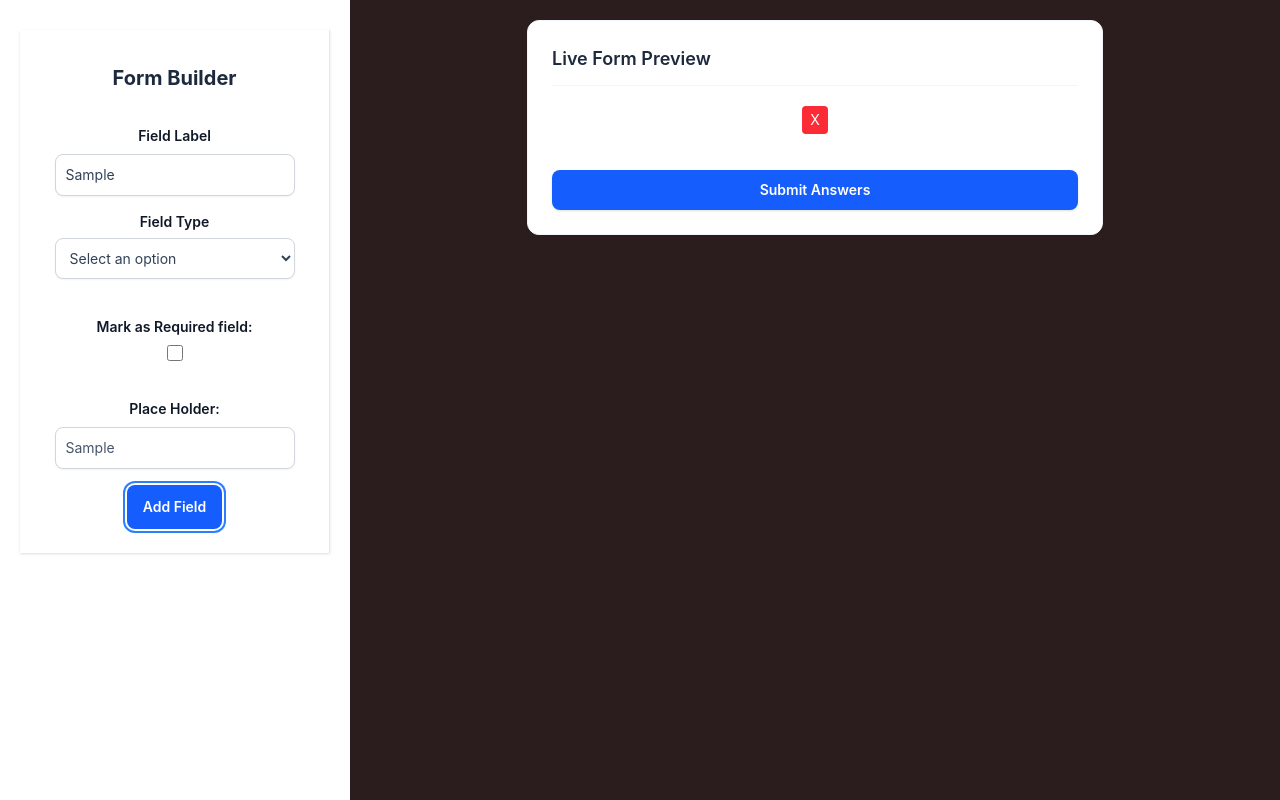
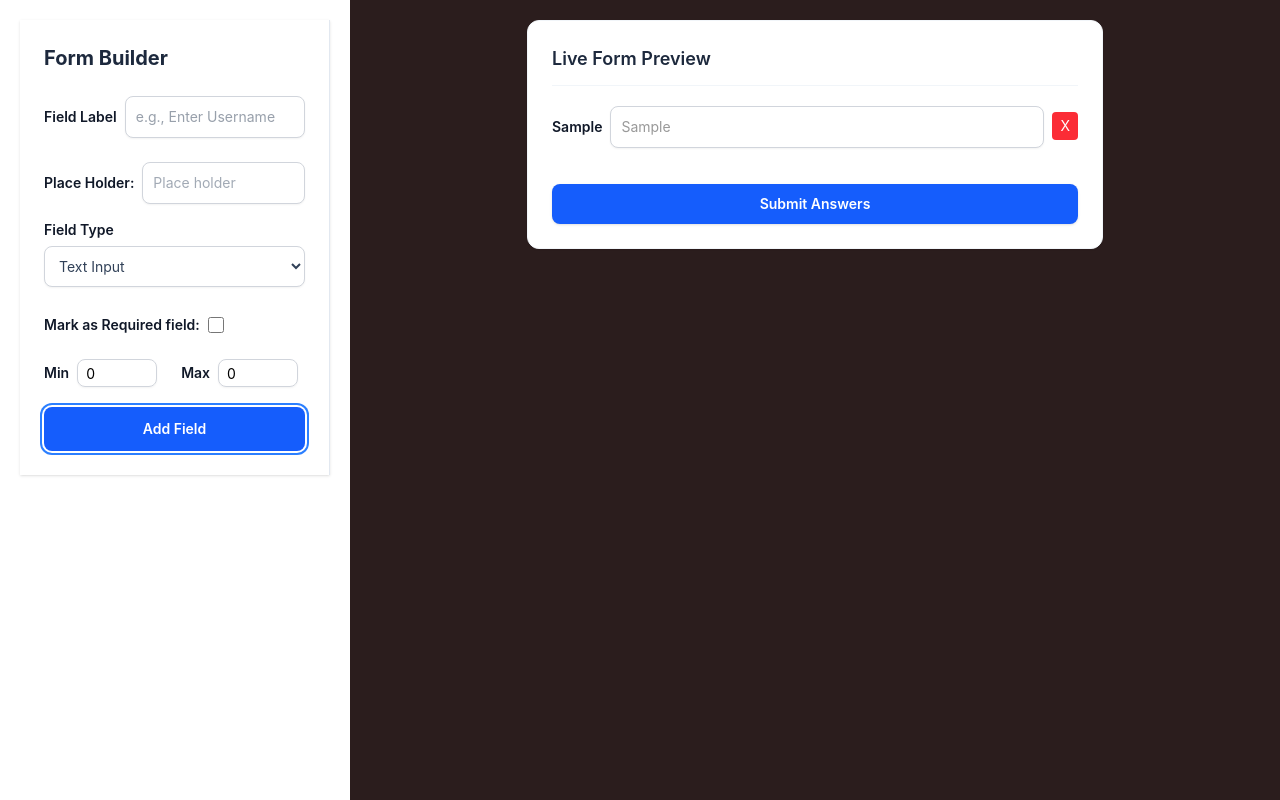
Before and after one commit to joiieemoon/userSync, a React (Vite) app: page / in a window 1280 px wide. Both pictures are taken after typing "Sample", "Sample" into the empty fields and a click on the button "Add Field". Built offline with nearby package versions, Linux system fonts and the light colour scheme.

Commit message:
validation add

```diff
--- a/package.json
+++ b/package.json
@@ -10,11 +10,13 @@
     "preview": "vite preview"
   },
   "dependencies": {
+    "@hookform/resolvers": "^5.4.0",
     "@tailwindcss/vite": "^4.3.0",
     "react": "^19.2.6",
     "react-dom": "^19.2.6",
     "react-hook-form": "^7.78.0",
     "tailwindcss": "^4.3.0",
+    "yup": "^1.7.1",
     "zod": "^4.4.3"
   },
   "devDependencies": {
--- a/src/components/form/form-render/index.tsx
+++ b/src/components/form/form-render/index.tsx
@@ -1,9 +1,12 @@
-import React from "react";
-import { useForm, Controller } from "react-hook-form";
+import React, { useMemo } from "react";
+import { useForm } from "react-hook-form";
+import InputController from "../../input/input-controller";
+import { yupResolver } from "@hookform/resolvers/yup";
+import { createDynamicSchema } from "../../validation";
+import { useEffect } from "react";
 
-import InputController from "../../input/input-controller";
 interface FormRendererProps {
-  schema: any[];
+  schema: Array<Record<string, unknown>>;
   OnDeleteField: (id: string) => void;
 }
 
@@ -11,18 +14,39 @@ const FormRenderer: React.FC<FormRendererProps> = ({
   schema,
   OnDeleteField,
 }) => {
+  const defaultValues = useMemo(() => {
+    const values: Record<string, string> = {};
+    schema.forEach((field) => {
+      values[field.id as string] = "";
+    });
+    return values;
+  }, [schema]);
+
+  const dynamicYupSchema = useMemo(() => {
+    return createDynamicSchema(schema);
+  }, [schema]);
+
   const {
+    formState,
     register,
     handleSubmit,
-    control,
-    formState: { errors },
+    formState: { errors, touchedFields },
     reset,
-  } = useForm();
-  console.log(schema, "schemaa");
-  const onSubmit = (data: any) => {
+  } = useForm({
+    mode: "onTouched",
+    reValidateMode: "onChange",
+    defaultValues,
+    resolver: yupResolver(dynamicYupSchema),
+  });
+
+  useEffect(() => {
+    reset(defaultValues);
+  }, [defaultValues, reset]);
+
+  const onSubmit = (data: Record<string, unknown>) => {
     console.log("Form Submitted Successfully Data:", data);
     alert(JSON.stringify(data, null, 2));
-    reset();
+    reset(defaultValues);
   };
 
   if (!schema || schema.length === 0) {
@@ -43,66 +67,58 @@ const FormRenderer: React.FC<FormRendererProps> = ({
       </h3>
 
       {schema.map((field) => {
-        const validationRules: any = {};
-        if (field.isRequired) {
-          validationRules.required = `${field.label} is a required field`;
-        }
+        const id = field.id as string;
 
+        const showError =
+          !!errors[id] && (touchedFields[id] || formState.isSubmitted);
         return (
-          <div key={field.key}>
+          <div key={field.id as string}>
             {field.control !== "checkbox" ? (
-              <div key={field.id} className="w-full flex  items-center gap-2  ">
+              <div className="w-full flex items-center gap-2">
+                {(field.isRequired as boolean) && (
+                  <p className="text-red-600">* </p>
+                )}
                 <InputController
-                  control={field.control}
-                  label={field.label}
-                  id={field.id}
-                  options={field.options}
-                  placeholder={field.placeholder}
-                  options={field.options}
-                  {...register(field.id, validationRules)}
-                  error={!!errors[field.id]}
-                  errorMessage={errors[field.id]?.message as string}
+                  control={field.control as string}
+                  label={field.label as string}
+                  placeholder={field.placeholder as string}
+                  options={
+                    field.options as Array<{ label: string; value: string }>
+                  }
+                  {...register(field.id as string)}
+                  error={showError}
+                  errorMessage={errors[field.id as string]?.message as string}
                 />
 
                 <button
-                  onClick={() => OnDeleteField(field.id)}
-                  className="bg-red-500 cursor-pointer text-white px-2 py-1 rounded text-sm"
+                  type="button"
+                  onClick={() => OnDeleteField(field.id as string)}
+                  className="bg-red-500 cursor-pointer text-white px-2 py-1 rounded text-sm h-fit self-end mb-2"
                 >
                   X
                 </button>
               </div>
             ) : (
-              <div className="  flex flex-row w-full ">
-                <div className="pt-2 flex flex-row items-center gap-2  border-gray-900">
-                  <label
-                    htmlFor={field.id || name}
-                    className="text-sm font-semibold a  pb-0 text-gray-900"
-                  >
-                    {field.label}
-                  </label>
-                  <Controller
-                    control={control}
-                    name={field.id}
-                    render={({ field }) => (
-                      <InputController
-                        id={field.id}
-                        control="checkbox"
-                        className="text-slate-600  text-sm cursor-pointer"
-                        value={field.value}
-                        onChange={(e: any) => field.onChange(e.target.checked)}
-                        onBlur={field.onBlur}
-                        label={field.label}
-                      />
-                    )}
-                  />
+              <div className="flex flex-row w-full">
+                {(field.isRequired as boolean) && (
+                  <p className="text-red-600">*</p>
+                )}
+                <InputController
+                  control="checkbox"
+                  label={field.label as string}
+                  className="text-slate-600 text-sm cursor-pointer"
+                  {...register(field.id as string)}
+                  error={!!errors[field.id as string]}
+                  errorMessage={errors[field.id as string]?.message as string}
+                />
 
-                  <button
-                    onClick={() => OnDeleteField(field.id)}
-                    className="bg-red-500 cursor-pointer text-white px-2 py-1 rounded text-sm"
-                  >
-                    X
-                  </button>
-                </div>
+                <button
+                  type="button"
+                  onClick={() => OnDeleteField(field.id as string)}
+                  className="bg-red-500 cursor-pointer text-white px-2 py-1 rounded text-sm ml-3"
+                >
+                  X
+                </button>
               </div>
             )}
           </div>
--- a/src/components/input/index.tsx
+++ b/src/components/input/index.tsx
@@ -1,4 +1,4 @@
-import React from "react";
+
 
 const Input = () => {
   return <div></div>;
--- a/src/components/input/input-controller/index.tsx
+++ b/src/components/input/input-controller/index.tsx
@@ -1,24 +1,27 @@
+import { forwardRef } from "react";
 import type { InputControllerProps } from "../type";
 
-const InputController: React.FC<InputControllerProps> = ({
+const InputController = forwardRef<
+  HTMLInputElement | HTMLTextAreaElement | HTMLSelectElement,
+  InputControllerProps
+>(
+  (
+    {
       type = "text",
       label,
-  id,
-  name,
       placeholder,
-  value,
-  onChange,
       className = "",
       min,
       max,
       disabled = false,
       error = false,
-  onBlur,
       rows = 3,
       errorMessage,
       control,
       ...props
-}) => {
+    },
+    ref,
+  ) => {
     const borderClass = error
       ? "border-red-500 focus:border-red-500 focus:ring-red-500"
       : "border-gray-300";
@@ -26,27 +29,26 @@ const InputController: React.FC<InputControllerProps> = ({
     switch (control) {
       case "input":
         return (
-        <div className={`flex flex-row gap-2 items-center w-full ${className}`}>
+          <div
+            className={`flex flex-row gap-2 items-center w-full ${className}`}
+          >
             <label
-            htmlFor={id || name}
+              htmlFor={props.id || props.name}
               className="text-sm font-semibold text-gray-900 whitespace-nowrap"
             >
               {label}
             </label>
             <input
+              ref={ref}
               placeholder={placeholder}
-            id={id}
-            name={name}
               type={type}
-            value={value}
-            onChange={onChange}
-            onBlur={onBlur}
               disabled={disabled}
               min={min}
               max={max}
               className={`w-full p-2.5 bg-white border rounded-lg text-sm shadow-xs transition ${borderClass}`}
               {...props}
             />
+
             {error && (
               <p className="text-xs text-red-500 mt-0.5">{errorMessage}</p>
             )}
@@ -57,19 +59,15 @@ const InputController: React.FC<InputControllerProps> = ({
         return (
           <div className={`flex flex-col gap-1.5 w-full ${className}`}>
             <label
-            htmlFor={id || name}
+              htmlFor={props.id || props.name}
               className="text-sm font-semibold text-gray-900"
             >
               {label}
             </label>
             <input
+              ref={ref}
               placeholder={placeholder}
-            id={id}
-            name={name}
-            type="email"
-            value={value}
-            onChange={onChange}
-            onBlur={onBlur}
+              type="input"
               disabled={disabled}
               min={min}
               max={max}
@@ -86,19 +84,15 @@ const InputController: React.FC<InputControllerProps> = ({
         return (
           <div className={`flex flex-col gap-1.5 w-full ${className}`}>
             <label
-            htmlFor={id || name}
+              htmlFor={props.id || props.name}
               className="text-sm font-semibold text-gray-900"
             >
               {label}
             </label>
             <input
+              ref={ref}
               placeholder={placeholder}
-            id={id}
-            name={name}
               type="password"
-            value={value}
-            onChange={onChange}
-            onBlur={onBlur}
               disabled={disabled}
               min={min}
               max={max}
@@ -115,21 +109,17 @@ const InputController: React.FC<InputControllerProps> = ({
         return (
           <div className={`flex flex-col gap-1.5 w-full ${className}`}>
             <label
-            htmlFor={id || name}
+              htmlFor={props.id || props.name}
               className="text-sm font-semibold text-gray-900"
             >
               {label}
             </label>
             <textarea
-            id={id}
-            name={name}
-            value={value}
-            onChange={onChange}
-            onBlur={onBlur}
+              ref={ref}
               rows={rows}
               placeholder={placeholder}
               disabled={disabled}
-            maxLength={max}
+              maxLength={Number(max)}
               className={`w-full p-2.5 bg-white border rounded-lg text-sm shadow-xs transition ${borderClass}`}
               {...props}
             />
@@ -143,50 +133,67 @@ const InputController: React.FC<InputControllerProps> = ({
         return (
           <div className={`flex items-center gap-2 py-1 ${className}`}>
             <label
-            htmlFor={id || name}
+              htmlFor={props.id || props.name}
               className="text-sm font-semibold text-gray-900"
             >
               {label}
             </label>
             <input
+              ref={ref}
               type="checkbox"
-            id={id}
-            name={name}
-            checked={Boolean(value)}
-            onChange={onChange}
-            onBlur={onBlur}
               disabled={disabled}
               className="h-4 w-4 rounded border-gray-300 text-blue-600 focus:ring-blue-500 cursor-pointer"
               {...props}
             />
 
-          {error && <p className="text-xs text-red-500 ml-1">{errorMessage}</p>}
+            {error && (
+              <p className="text-xs text-red-500 ml-1">{errorMessage}</p>
+            )}
           </div>
         );
+      case "number":
+        return (
+          <div className={`flex   items-center gap-2 py-1 ${className}`}>
+            <label
+              htmlFor={props.id || props.name}
+              className="text-sm font-semibold text-gray-900"
+            >
+              {label}
+            </label>
+            <input
+              ref={ref}
+              type="number"
+              disabled={disabled}
+              min={min}
+              max={max}
+              className="h-7 w-20 p-2 border rounded-lg text-sm shadow-xs   border-gray-300 text-black focus:ring-blue-500 cursor-pointer"
+              {...props}
+            />
 
+            {error && (
+              <p className="text-xs text-red-500 ml-1">{errorMessage}</p>
+            )}
+          </div>
+        );
       case "select":
         return (
           <div className={`flex flex-col gap-1.5 w-full ${className}`}>
             <label
-            htmlFor={id || name}
+              htmlFor={props.id || props.name}
               className="text-sm font-semibold text-gray-900"
             >
               {label}
             </label>
             <select
-            id={id}
-            name={name}
-            value={value}
-            onChange={onChange}
-            onBlur={onBlur}
+              ref={ref}
               disabled={disabled}
               className={`w-full p-2.5 bg-white border rounded-lg text-sm shadow-xs transition cursor-pointer ${borderClass}`}
               {...props}
             >
-            <option value="">{props.placeholder || "Select an option"}</option>
+              {/* <option value="">{props.placeholder || "Select an option working"}</option> */}
 
               {props.options &&
-              props.options.map((opt: string, index: number) => (
+                props.options.map((opt, index: number) => (
                   <option key={index} value={opt}>
                     {opt}
                   </option>
@@ -204,6 +211,9 @@ const InputController: React.FC<InputControllerProps> = ({
       default:
         return null;
     }
-};
+  },
+);
+
+InputController.displayName = "InputController";
 
 export default InputController;
--- a/src/components/input/type/index.tsx
+++ b/src/components/input/type/index.tsx
@@ -1,26 +1,76 @@
-import type { ReactElement } from "react";
-
 export interface InputControllerProps {
-  control: "input" | "textarea" | "checkbox" | "select" | string;
+  control:
+    | "input"
+    | "textarea"
+    | "checkbox"
+    | "select"
+    | "number"
+    | (string & {});
   type?: string;
   label?: string;
   id?: string;
   name?: string;
   placeholder?: string;
-  value?: any;
+  value?: string | number | boolean | null;
+  isTouched?: boolean;
   onChange?: (
     e: React.ChangeEvent<
       HTMLInputElement | HTMLTextAreaElement | HTMLSelectElement
     >,
   ) => void;
-  onBlur?: (e: React.FocusEvent<any>) => void;
-  options?: string[] | { label: string; value: string }[];
+  onBlur?: (e: React.FocusEvent<HTMLElement>) => void;
+
+  options?: { label: string; value: string }[];
   rows?: number;
   disabled?: boolean;
   error?: boolean;
   errorMessage?: string;
   className?: string;
+  min?: number | string;
+  max?: number | string;
+  children?: React.ReactNode;
+}
+
+export type ControlType =
+  | "input"
+  | "email"
+  | "password"
+  | "textarea"
+  | "checkbox"
+  | "number"
+  | "select";
+
+export interface FieldInputData {
+  controlType: ControlType;
+  label: string;
+  placeholder?: string;
+  validation?: boolean;
   min?: number;
   max?: number;
-  children?: React.ReactNode;
+  options?: string[];
 }
+export interface SidebarProps {
+  onAddField: (data: FieldInputData) => void;
+}
+
+export interface SchemaField {
+  id: string;
+  control: ControlType;
+  label: string;
+  placeholder?: string;
+  isRequired?: boolean;
+  min?: number;
+  max?: number;
+  options?: string[];
+}
+export interface DynamicField {
+  id: string;
+  control: ControlType;
+  label: string;
+  placeholder?: string;
+  isRequired?: boolean;
+  validation?: boolean;
+  min?: number;
+  max?: number;
+  options?: string[];
+}
--- /dev/null
+++ b/src/components/validation/index.tsx
@@ -0,0 +1,104 @@
+import * as yup from "yup";
+
+export const fieldSchema = yup.object({
+  controlType: yup.string().required("Field type is required"),
+
+  label: yup.string().trim().required("Field label is required"),
+
+  placeholder: yup.string().nullable(),
+
+  validation: yup.boolean().default(false),
+
+  min: yup
+    .number()
+    .optional()
+    .typeError("Min must be a number")
+    .min(0, "Min cannot be negative"),
+
+  max: yup
+    .number()
+    .typeError("Max must be a number")
+    .test(
+      "max-greater-than-min",
+      "Max must be greater than Min",
+      function (value: number | string) {
+        const { min } = this.parent;
+
+        if (value === undefined || value === null) return true;
+
+        return value >= min;
+      },
+    ),
+});
+export const createDynamicSchema = (dynamicFields: any[]) => {
+  const shape: any = {};
+
+  dynamicFields.forEach((field) => {
+    let validator: any = yup.string();
+
+    if (field.control === "number") {
+      validator = yup
+        .number()
+        .transform((value, originalValue) =>
+          originalValue === "" ? undefined : value,
+        )
+        .typeError(`${field.label} must be a number`);
+    } else if (field.control === "email") {
+      validator = yup.string().email("Invalid email format");
+    } else if (field.control === "checkbox") {
+      validator = yup.boolean();
+    }
+
+    if (field.isRequired || field.validation) {
+      if (field.control === "checkbox") {
+        validator = validator.oneOf([true], `${field.label} must be checked`);
+      } else {
+        validator = validator.required(`${field.label} is required`);
+      }
+    } else {
+      validator = validator.nullable().optional();
+    }
+
+    if (
+      field.min !== undefined &&
+      field.min !== null &&
+      field.min !== "" &&
+      field.min !== 0
+    ) {
+      if (field.control === "number") {
+        validator = validator.min(
+          Number(field.min),
+          `${field.label} must be at least ${field.min}`,
+        );
+      } else if (field.control !== "checkbox") {
+        validator = validator.min(
+          Number(field.min),
+          `${field.label} must be at least ${field.min} characters`,
+        );
+      }
+    }
+
+    if (
+      field.max !== undefined &&
+      field.max !== null &&
+      field.max !== "" &&
+      field.max !== 0
+    ) {
+      if (field.control === "number") {
+        validator = validator.max(
+          Number(field.max),
+          `${field.label} cannot exceed ${field.max}`,
+        );
+      } else if (field.control !== "checkbox") {
+        validator = validator.max(
+          Number(field.max),
+          `${field.label} cannot exceed ${field.max} characters`,
+        );
+      }
+    }
+
+    shape[field.id] = validator;
+  });
+
+  return yup.object().shape(shape);
+};
--- a/src/index.css
+++ b/src/index.css
@@ -80,10 +80,3 @@ body {
 
   cursor: pointer;
 }
-.flex {
-  display: flex;
-  justify-content: center;
-  align-items: center;
-  flex-direction: column;
-  margin-top: 10px;
-}
--- a/src/layout/index.tsx
+++ b/src/layout/index.tsx
@@ -1,11 +1,11 @@
 import Sidebar from "./sidebar";
 import { useState } from "react";
-
+import type { FieldInputData } from "../components/input/type";
 import FormRenderer from "../components/form/form-render";
 const Layout = () => {
-  const [schema, Setschema] = useState<any[]>([]);
-  const addFiledToSchema = (data) => {
-    console.log(data, "dataaaa");
+  const [schema, Setschema] = useState<Array<Record<string, unknown>>>([]);
+  const addFiledToSchema = (data: FieldInputData) => {
+    console.log(data, "dataaaaa");
     const newField = {
       id: `${data.label}_${Date.now()}`,
       control: data.controlType,
@@ -13,6 +13,8 @@ const Layout = () => {
       label: data.label,
       placeholder: data.placeholder,
       isRequired: data.validation,
+      min: data.min,
+      max: data.max,
     };
 
     Setschema((previous) => [...previous, newField]);
--- a/src/layout/sidebar/index.tsx
+++ b/src/layout/sidebar/index.tsx
@@ -1,24 +1,33 @@
 import { useState } from "react";
 import InputController from "../../components/input/input-controller";
 
-import { useForm, Controller, useWatch } from "react-hook-form";
+import { useForm, useWatch } from "react-hook-form";
+import { yupResolver } from "@hookform/resolvers/yup";
+import { fieldSchema } from "../../components/validation";
 
-interface SidebarProps {
-  onAddField: (controlType: string) => void;
-}
+import type { SidebarProps, FieldInputData } from "../../components/input/type";
 
-const Sidebar = ({ onAddField }) => {
+const defaultValues = {
+  controlType: "input",
+  label: "",
+  placeholder: "",
+  validation: false,
+  min: 0,
+  max: 0,
+};
+const Sidebar: React.FC<SidebarProps> = ({ onAddField }) => {
   const {
     register,
     handleSubmit,
-    reset,
+
+    resetField,
     control,
     formState: { errors },
-  } = useForm();
+  } = useForm({ defaultValues, resolver: yupResolver(fieldSchema) });
 
   const [options, setOptions] = useState<string[]>([]);
   const [newOption, setNewOption] = useState<string>("");
-  const handleFormSubmit = (data) => {
+  const handleFormSubmit = (data: FieldInputData) => {
     console.log(data, "dadsad data");
 
     const payload = {
@@ -27,10 +36,16 @@ const Sidebar = ({ onAddField }) => {
     };
 
     onAddField(payload);
+    resetField("label");
+    resetField("placeholder");
+    resetField("controlType");
+    resetField("validation");
+    resetField("min");
+    resetField("max");
+
     setOptions([]);
-    // reset();
   };
-  const removeOption = (item) => {
+  const removeOption = (item: string) => {
     setOptions((prev) => {
       return prev.filter((i) => i !== item);
     });
@@ -59,13 +74,23 @@ const Sidebar = ({ onAddField }) => {
                   control="input"
                   label="Field Label"
                   placeholder="e.g., Enter Username"
-                  className="w-full text-sm text-slate-700"
-                  {...register("label", {
-                    required: "Field label is required",
-                  })}
+                  error={!!errors.label}
+                  errorMessage={errors.label?.message}
+                  className="w-full text-sm text-slate-700 "
+                  {...register("label")}
                 />
               </div>
-
+              {controlType !== "select" && (
+                <div className="pt-2 flex items-center justify-between  border-gray-900">
+                  <InputController
+                    control="input"
+                    label="Place Holder: "
+                    placeholder="Place holder"
+                    className="text-slate-600 text-sm cursor-pointer"
+                    {...register("placeholder")}
+                  />
+                </div>
+              )}
               <div>
                 <InputController
                   control="select"
@@ -81,6 +106,7 @@ const Sidebar = ({ onAddField }) => {
                   <option value="checkbox">Checkbox</option>
                 </InputController>
               </div>
+
               {controlType === "select" && (
                 <>
                   <div className="p-3 bg-slate-50 border rounded-lg space-y-2">
@@ -126,31 +152,31 @@ const Sidebar = ({ onAddField }) => {
               )}
 
               <div className="pt-2 flex items-center justify-between border-gray-900">
-                <Controller
-                  name="validation"
-                  control={control}
-                  render={({ field }) => (
-                    <InputController
-                      control="checkbox"
-                      label="Mark as Required field:"
-                      className="text-slate-600 text-sm cursor-pointer"
-                      id="validation"
-                      name="validation"
-                      value={field.value}
-                      onChange={(e: any) => field.onChange(e.target.checked)}
-                      onBlur={field.onBlur}
-                    />
-                  )}
+                <InputController
+                  control="checkbox"
+                  label="Mark as Required field:"
+                  className="text-slate-600 text-sm cursor-pointer"
+
+                  {...register("validation")}
                 />
               </div>
 
-              {controlType !== "select" && (
-                <div className="pt-2 flex items-center justify-between  border-gray-900">
+              {controlType !== "select" && controlType !== "checkbox" && (
+                <div className="flex items-center gap-6">
                   <InputController
-                    control="input"
-                    label="Place Holder: "
-                    className="text-slate-600 text-sm cursor-pointer"
-                    {...register("placeholder")}
+                    control="number"
+                    label="Min"
+                    error={!!errors.min}
+                    errorMessage={errors.min?.message}
+                    {...register("min")}
+                  />
+
+                  <InputController
+                    control="number"
+                    label="Max"
+                    error={!!errors.max}
+                    errorMessage={errors.max?.message}
+                    {...register("max")}
                   />
                 </div>
               )}
```
Also changed, not shown: src/components/validation/validation-message/index.tsx (deleted, +0 -9 lines), 1 other file (tests, documents, lock files or other folders). Lines whose indentation alone changed are shown as unchanged.
